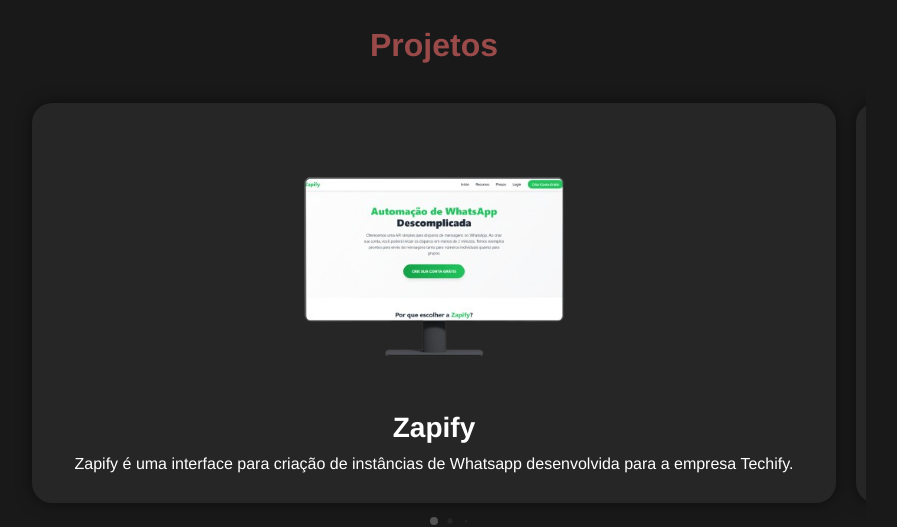
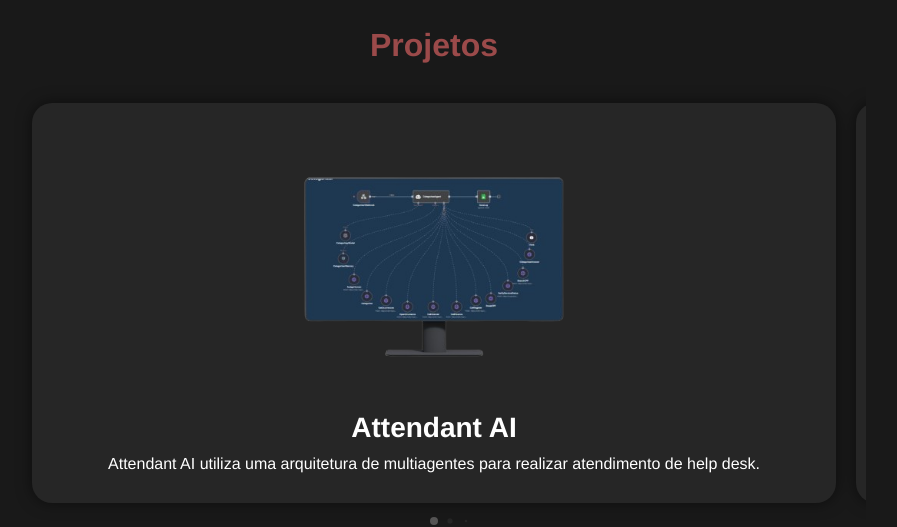
Before and after one commit to devarthurmiranda/vue-portfolio, a Vue app: page / in a window 1280 px wide. Shown: the part 2260-2787 px from the top of the page, without its empty margins (206-1103 px from the left). Built offline with nearby package versions, Linux system fonts and the light colour scheme; the HTML template or start-up script is replaced by a standard one.

Commit message:
Update: adding new project

```diff
--- a/data/projects.js
+++ b/data/projects.js
@@ -1,4 +1,11 @@
 let projects = [
+    {
+        title: 'Attendant AI',
+        img: require('@/assets/projects/attendantai.png'),
+        description: 'Attendant AI utiliza uma arquitetura de multiagentes para realizar atendimento de help desk.',
+        stack: 'N8N, EvolutionAPI',
+        link: 'https://privatelink.com'
+    },
     {
         title: 'Zapify',
         img: require('@/assets/projects/zapify.png'),
```
Also changed, not shown: src/assets/euu.png, src/assets/projects/attendantai.png (added).
